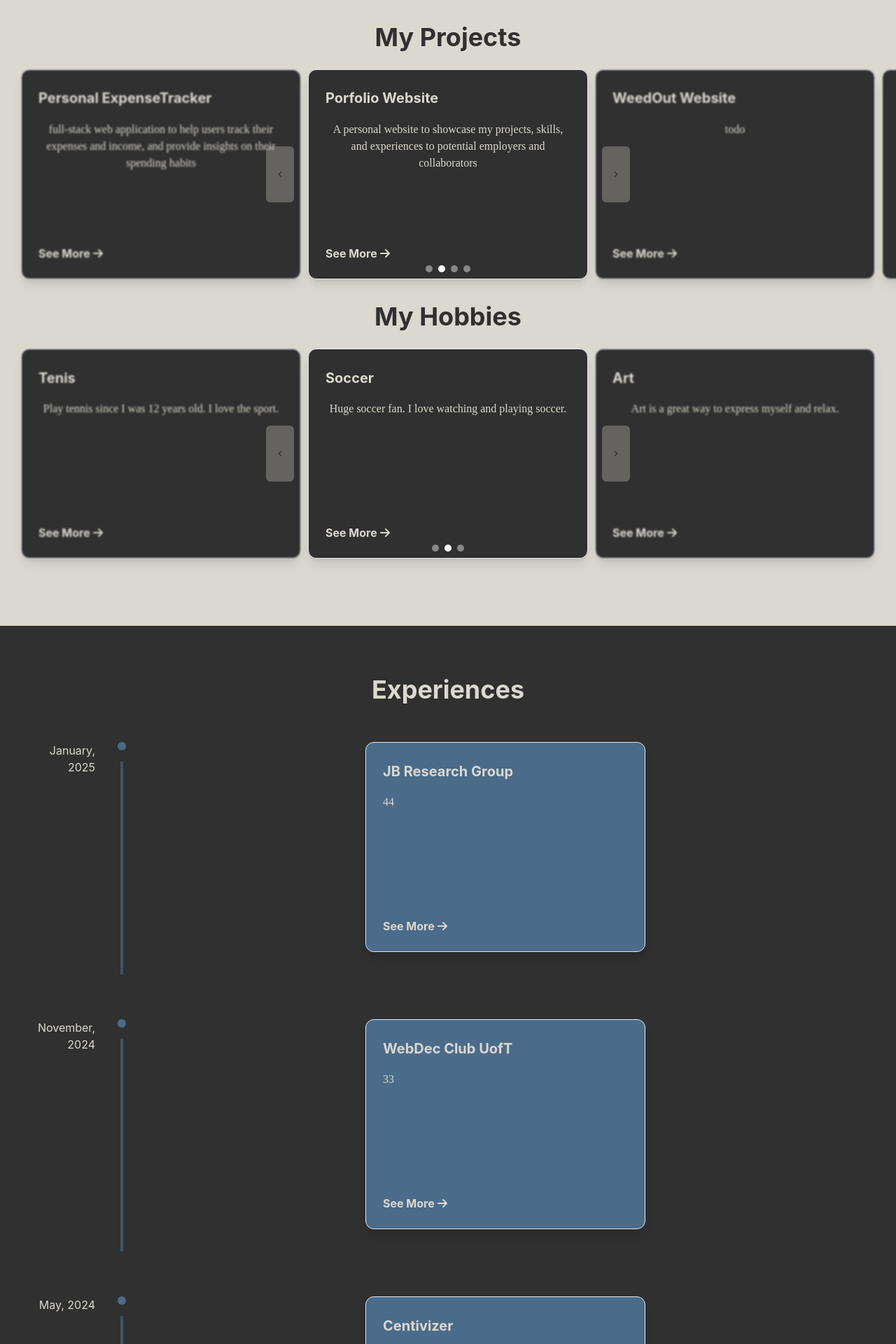
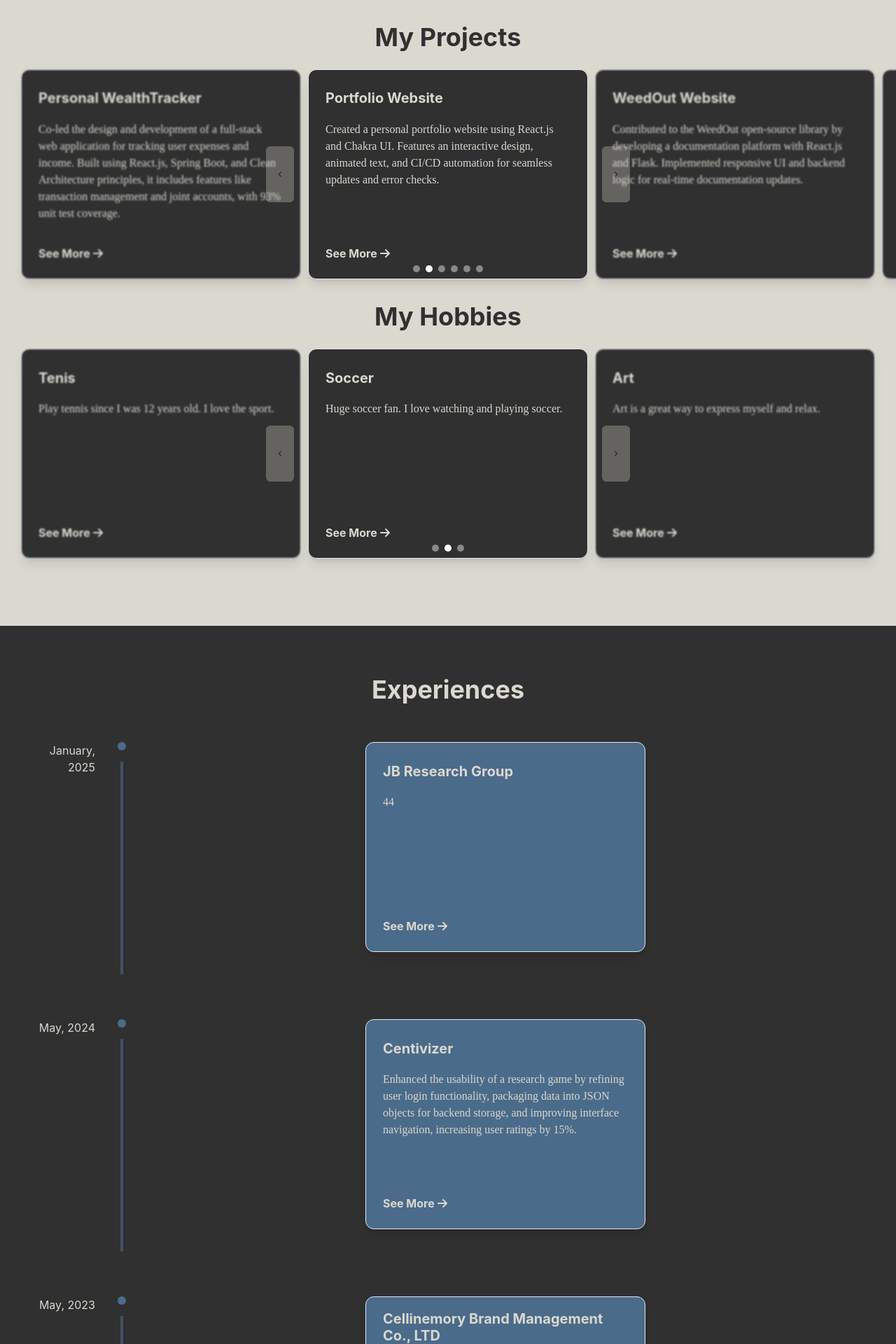
Before and after one commit to chenj926/portfolio, a React (Create React App) app: page / in a window 1280 px wide. Shown: the part 720-2640 px from the top of the page at 70% size. Built offline with nearby package versions, Linux system fonts and the light colour scheme.

Commit message:
details updated

```diff
--- a/public/index.html
+++ b/public/index.html
@@ -2,14 +2,14 @@
 <html lang="en">
   <head>
     <meta charset="utf-8" />
-    <link rel="icon" href="%PUBLIC_URL%/favicon.ico" />
+    <link rel="icon" href="%PUBLIC_URL%/custom-icon.png" />
     <meta name="viewport" content="width=device-width, initial-scale=1" />
     <meta name="theme-color" content="#000000" />
     <meta
       name="description"
       content="Web site created using create-react-app"
     />
-    <link rel="apple-touch-icon" href="%PUBLIC_URL%/logo192.png" />
+    <link rel="icon" href="%PUBLIC_URL%/my-custom-icon.png" />
     <!--
       manifest.json provides metadata used when your web app is installed on a
       user's mobile device or desktop. See https://developers.google.com/web/fundamentals/web-app-manifest/
@@ -24,7 +24,7 @@
       work correctly both with client-side routing and a non-root public URL.
       Learn how to configure a non-root public URL by running `npm run build`.
     -->
-    <title>React App</title>
+    <title>Eric's Portfolio Website</title>
   </head>
   <body>
     <noscript>You need to enable JavaScript to run this app.</noscript>
--- a/src/components/Card.js
+++ b/src/components/Card.js
@@ -40,6 +40,7 @@ const Card = ({ title, description, url, bgClr="#303030", txtClr="#DBD8CF" }) =>
         <Text
           color={txtClr}
           fontFamily="Times New Roman, serif"
+          textAlign="left" // Aligns the text to the left
         >
           {description}
         </Text>
--- a/src/components/ContactMeSection.js
+++ b/src/components/ContactMeSection.js
@@ -49,7 +49,7 @@ const LandingSection = () => {
       py={16}
       spacing={8}
     >
-      <VStack p={{ base: 4, md: 32 }} alignItems="center">
+      <VStack p={{ base: 4, md: 32 }} alignItems="center" width="80%">
         <Heading as="h1" id="contactme-section" color="#DBD8CF">
           Contact me
         </Heading>
--- a/src/components/ExperienceSection.js
+++ b/src/components/ExperienceSection.js
@@ -6,24 +6,21 @@ import Card from "./Card";
 const experiences = [
   {
     year: "September, 2022",
-    title: "University Of Toronto",
+    title: "University of Toronto",
     description:
-      "I'm pursuing a Bachelor of Applied Science and Industrial Engineering, with specialization in AI, minor in CS.",
+      "Pursuing a Bachelor of Applied Science in Industrial Engineering with minors in Computer Science, Artificial Intelligence, and Engineering Business. Relevant courses include Data Structures, Database Systems, and Machine Learning.",
   },
   {
     year: "May, 2023",
-    title: "Hangzhou",
-    description: "11",
+    title: "Cellinemory Brand Management Co., LTD",
+    description:
+      "Revamped the company's Shopify site with a custom domain and visual redesign, enhancing global e-commerce readiness. Optimized Stable Diffusion hyperparameters for product visualization, improving image quality by 8%.",
   },
   {
     year: "May, 2024",
     title: "Centivizer",
-    description: "22",
-  },
-  {
-    year: "November, 2024",
-    title: "WebDec Club UofT",
-    description: "33",
+    description:
+      "Enhanced the usability of a research game by refining user login functionality, packaging data into JSON objects for backend storage, and improving interface navigation, increasing user ratings by 15%.",
   },
   {
     year: "January, 2025",
--- a/src/components/ProjectsSection.js
+++ b/src/components/ProjectsSection.js
@@ -10,32 +10,40 @@ import Carousel from "./Carousel";
 
 const projects = [
   {
-    title: "Personal ExpenseTracker",
+    title: "Personal WealthTracker",
     description:
-      "full-stack web application to help users track their expenses and income, and provide insights on their spending habits",
-    // getImageSrc: () => require("../images/photo1.jpg"),
+      "Co-led the design and development of a full-stack web application for tracking user expenses and income. Built using React.js, Spring Boot, and Clean Architecture principles, it includes features like transaction management and joint accounts, with 93% unit test coverage.",
     url: "https://github.com/chenj926/Accounting_System",
   },
   {
-    title: "Porfolio Website",
+    title: "Portfolio Website",
     description:
-      "A personal website to showcase my projects, skills, and experiences to potential employers and collaborators",
-    // getImageSrc: () => require("../images/photo2.jpg"),
+      "Created a personal portfolio website using React.js and Chakra UI. Features an interactive design, animated text, and CI/CD automation for seamless updates and error checks.",
     url: "https://github.com/chenj926/portfolio",
   },
   {
     title: "WeedOut Website",
     description:
-      "todo",
-    // getImageSrc: () => require("../images/photo3.jpg"),
+      "Contributed to the WeedOut open-source library by developing a documentation platform with React.js and Flask. Implemented responsive UI and backend logic for real-time documentation updates.",
     url: "https://github.com/uoftweb-admin/weedout-project",
   },
   {
-    title: "sketchToFace",
+    title: "SketchToFace",
     description:
-      "todo",
-    // getImageSrc: () => require("../images/photo4.jpg"),
+      "Developed a GAN-based model for sketch-to-face generation, designed to assist in criminal investigations by converting hand-drawn sketches into realistic face images.",
     url: "https://github.com/chenj926/Line2Live",
+  },
+  {
+    title: "Course Management System",
+    description:
+      "Designed and implemented a Java-based course management system using SQL, Hibernate, and Docker. Integrated complex SQL queries for data analysis and established seamless connectivity between the Java application and the database.",
+    url: "https://github.com/chenj926/Accounting_System", // Replace with the appropriate URL if different
+  },
+  {
+    title: "Traveling Salesman Optimization",
+    description:
+      "Implemented optimized greedy algorithms such as Nearest Neighbor and Node Insertion to solve the Traveling Salesman Problem efficiently. Achieved a 20% reduction in computation time for large datasets of over 1,000 nodes.",
+    url: "https://github.com/chenj926/Travelling_Salesman",
   },
 ];
 
@@ -61,6 +69,7 @@ const ProjectsSection = () => {
 
   return (
     <FullScreenSection
+      id="projects-section"
       backgroundColor="#DBD8CF"
       isDarkBackground
       p={8}
```
Also changed, not shown: public/custom-icon.png (added), 1 other file (tests, documents, lock files or other folders).
